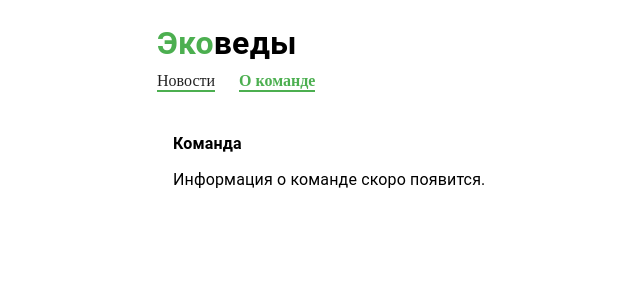
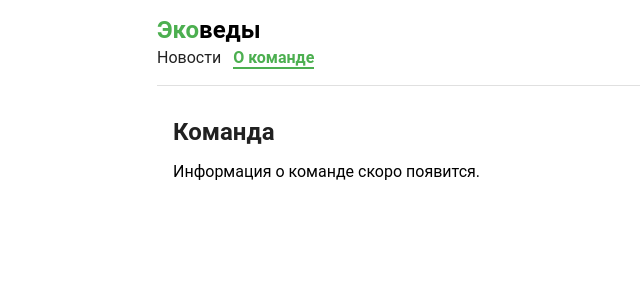
Before and after one commit to myatsikc/EcovedPortal, a Next.js app in the folder apps/frontend/: page /team in a window 1280 px wide. Shown: the top 300 px of the page, without its empty margins (33-673 px from the left). Built offline with nearby package versions, Linux system fonts and the light colour scheme.

Commit message:
правки

```diff
--- a/apps/frontend/next.config.ts
+++ b/apps/frontend/next.config.ts
@@ -1,6 +1,4 @@
 /** @type {import('next').NextConfig} */
-const nextConfig = {
-  target: 'server',
-};
+const nextConfig = {};
 
 export default nextConfig;
--- /dev/null
+++ b/apps/frontend/src/app/globals.css
@@ -0,0 +1,25 @@
+/** Глобальные стили и CSS variables для MUI темы.
+
+Используем CSS variables вместо MUI ThemeProvider,
+так как theme содержит функции, несовместимые с SSR.
+*/
+
+:root {
+  /* Цвета MUI */
+  --mui-palette-success-main: #4CAF50;
+  --mui-palette-background-paper: #fff;
+  --mui-palette-divider: rgba(0, 0, 0, 0.12);
+  --mui-palette-text-primary: rgba(0, 0, 0, 0.87);
+  --mui-palette-primary-main: #1976d2;
+  --mui-shape-borderRadius: 2px;
+
+  /* Шрифты */
+  --mui-typography-fontFamily: "Roboto", "Helvetica", "Arial", sans-serif;
+}
+
+body {
+  font-family: var(--mui-typography-fontFamily);
+  margin: 0;
+  padding: 0;
+  background-color: var(--mui-palette-background-paper);
+}
--- a/apps/frontend/src/app/layout.tsx
+++ b/apps/frontend/src/app/layout.tsx
@@ -1,18 +1,19 @@
 /** Корневой layout приложения.
 
 Обёртывает все страницы портала. Содержит:
-- Материал-UI тему с кастомными цветами
 - Header (шапка «Эковеды») с sticky-позиционированием
 - NavMenu (навигационное меню)
-- Container для контента каждой страницы
-- QueryClientProvider для TanStack Query
+- Providers (QueryClientProvider)
+
+ThemeProvider вынесен в CSS variables (globals.css),
+так как MUI theme содержит функции, несовместимые с SSR.
 */
 
 import type { Metadata } from "next";
 
-import { ThemeProvider, createTheme } from "@mui/material";
-import { QueryClient, QueryClientProvider } from "@tanstack/react-query";
+import "@/app/globals.css";
 
+import { Providers } from "@/components/providers";
 import { Header } from "@/components/header/header";
 import { NavMenu } from "@/components/header/nav-menu";
 
@@ -21,26 +22,8 @@ export const metadata: Metadata = {
   description: "Портал экологического движения Эковеды",
 };
 
-// Отключаем статическую генерацию — MUI theme содержит функции
+// Отключаем SSR — компоненты используют CSS variables вместо MUI theme
 export const dynamic = 'force-dynamic';
-
-// Создаём QueryClient на уровне модуля, чтобы переиспользовать его
-const queryClient = new QueryClient();
-
-// Тема MUI с кастомным зелёным цветом
-const theme = createTheme({
-  palette: {
-    success: {
-      main: "#4CAF50",
-    },
-  },
-  typography: {
-    fontFamily: '"Roboto", "Helvetica", "Arial", sans-serif',
-  },
-  shape: {
-    borderRadius: 2,
-  },
-});
 
 export default function RootLayout({
   children,
@@ -50,9 +33,8 @@ export default function RootLayout({
   return (
     <html lang="ru">
       <body>
-        <ThemeProvider theme={theme}>
-          <QueryClientProvider client={queryClient}>
-            {/* Sticky-шапка с навигацией */}
+        <Providers>
+          <div style={{ maxWidth: 900, margin: "0 auto", padding: "0 16px" }}>
             <header
               style={{
                 position: "sticky",
@@ -64,22 +46,12 @@ export default function RootLayout({
                 borderBottom: "1px solid var(--mui-palette-divider)",
               }}
             >
-              <div
-                style={{
-                  maxWidth: 900,
-                  margin: "0 auto",
-                  padding: "0 16px",
-                }}
-              >
-                <Header />
-                <NavMenu />
-              </div>
+              <Header />
+              <NavMenu />
             </header>
-
-            {/* Основной контент */}
             <main>{children}</main>
-          </QueryClientProvider>
-        </ThemeProvider>
+          </div>
+        </Providers>
       </body>
     </html>
   );
--- a/apps/frontend/src/app/team/page.tsx
+++ b/apps/frontend/src/app/team/page.tsx
@@ -1,16 +1,16 @@
 /** Страница команды */
-
-import { Typography } from "@mui/material";
 
 import { Container } from "@/components/shared/container";
 
 export default function TeamPage() {
   return (
     <Container>
-      <Typography style={{ marginBottom: "12px", fontWeight: 600 }}>
+      <h2
+        style={{ marginBottom: "12px", fontWeight: 600, color: "var(--mui-palette-text-primary)" }}
+      >
         Команда
-      </Typography>
-      <Typography>Информация о команде скоро появится.</Typography>
+      </h2>
+      <p>Информация о команде скоро появится.</p>
     </Container>
   );
 }
--- a/apps/frontend/src/components/header/header.tsx
+++ b/apps/frontend/src/components/header/header.tsx
@@ -2,24 +2,23 @@
 
 Отображает название с акцентом на слове "Эко" (зелёный цвет).
 Фиксируется в верхней части экрана при скролле.
+Используем h1 вместо MUI Typography, чтобы избежать проблем с SSR.
 */
-
-import { Typography } from "@mui/material";
 
 export function Header() {
   return (
-    <Typography
-      variant="h4"
-      sx={{
+    <h1
+      style={{
         fontWeight: "bold",
-        fontSize: { xs: "1.5rem", sm: "2rem" },
+        fontSize: "1.5rem",
         userSelect: "none",
+        margin: 0,
       }}
     >
       <span style={{ color: "var(--mui-palette-success-main, #4CAF50)" }}>
         Эко
       </span>
       <span>веды</span>
-    </Typography>
+    </h1>
   );
 }
--- a/apps/frontend/src/components/header/nav-menu.tsx
+++ b/apps/frontend/src/components/header/nav-menu.tsx
@@ -2,11 +2,11 @@
 
 Два пункта: «Новости» (активный по умолчанию) и «О команде».
 Активный пункт выделяется зелёным цветом и жирностью.
+Используем HTML nav вместо MUI Stack для совместимости с SSR.
 */
 
 "use client";
 
-import { Link as MuiLink, Stack } from "@mui/material";
 import { usePathname } from "next/navigation";
 
 const MENU_ITEMS = [
@@ -18,29 +18,34 @@ export function NavMenu() {
   const pathname = usePathname();
 
   return (
-    <Stack direction="row" spacing={3} sx={{ mt: 1 }}>
+    <nav
+      style={{
+        display: "flex",
+        gap: "12px",
+        marginTop: 4,
+      }}
+    >
       {MENU_ITEMS.map((item) => {
         const isActive = pathname === item.href;
         return (
-          <MuiLink
+          <a
             key={item.href}
             href={item.href}
-            underline="none"
-            sx={{
+            style={{
               color: isActive
                 ? "var(--mui-palette-success-main, #4CAF50)"
-                : "text.primary",
+                : "var(--mui-palette-text-primary)",
               fontWeight: isActive ? 700 : 400,
               fontSize: "1rem",
-              borderBottom: isActive ? "2px solid" : "2px solid transparent",
-              borderBottomColor: "var(--mui-palette-success-main, #4CAF50)",
+              borderBottom: isActive ? "2px solid var(--mui-palette-success-main, #4CAF50)" : "2px solid transparent",
+              textDecoration: "none",
               transition: "all 0.2s ease",
             }}
           >
             {item.label}
-          </MuiLink>
+          </a>
         );
       })}
-    </Stack>
+    </nav>
   );
 }
--- /dev/null
+++ b/apps/frontend/src/components/providers.tsx
@@ -0,0 +1,19 @@
+/** Клиентские провайдеры (QueryClientProvider).
+
+ThemeProvider вынесен в root.css — используем CSS variables,
+так как MUI theme содержит функции, которые не могут
+сериализоваться при SSR в Next.js.
+*/
+
+"use client";
+
+import { QueryClient, QueryClientProvider } from "@tanstack/react-query";
+
+// Создаём QueryClient на уровне модуля
+const queryClient = new QueryClient();
+
+export function Providers({ children }: { children: React.ReactNode }) {
+  return (
+    <QueryClientProvider client={queryClient}>{children}</QueryClientProvider>
+  );
+}
--- a/apps/frontend/src/components/shared/container.tsx
+++ b/apps/frontend/src/components/shared/container.tsx
@@ -2,26 +2,29 @@
 
 Ограничивает максимальную ширину, центрирует контент
 и добавляет отступы сверху.
+Используем div вместо MUI Box, чтобы избежать проблем
+с SSR (sx prop содержит функции).
 */
 
-import { Box, type BoxProps } from "@mui/material";
+export function Container(props: React.HTMLAttributes<HTMLDivElement>) {
+  const { children, style, ...rest } = props;
 
-export function Container(props: BoxProps) {
   return (
-    <Box
-      sx={{
+    <div
+      style={{
         maxWidth: 900,
-        mx: "auto",
-        px: 2,
-        pt: 3,
-        pb: 6,
+        margin: "0 auto",
+        paddingLeft: 16,
+        paddingRight: 16,
+        paddingTop: 12,
+        paddingBottom: 24,
         width: "100%",
         boxSizing: "border-box",
-        ...props.sx,
+        ...style,
       }}
-      {...props}
+      {...rest}
     >
-      {props.children}
-    </Box>
+      {children}
+    </div>
   );
 }
```
Also changed, not shown: apps/frontend/src/app/api-docs/page.tsx (+5 -5 lines), apps/frontend/src/app/page.tsx (+3 -6 lines), apps/frontend/src/components/news/news-item.tsx (+27 -26 lines), apps/frontend/src/components/news/news-list.tsx (+19 -15 lines).
